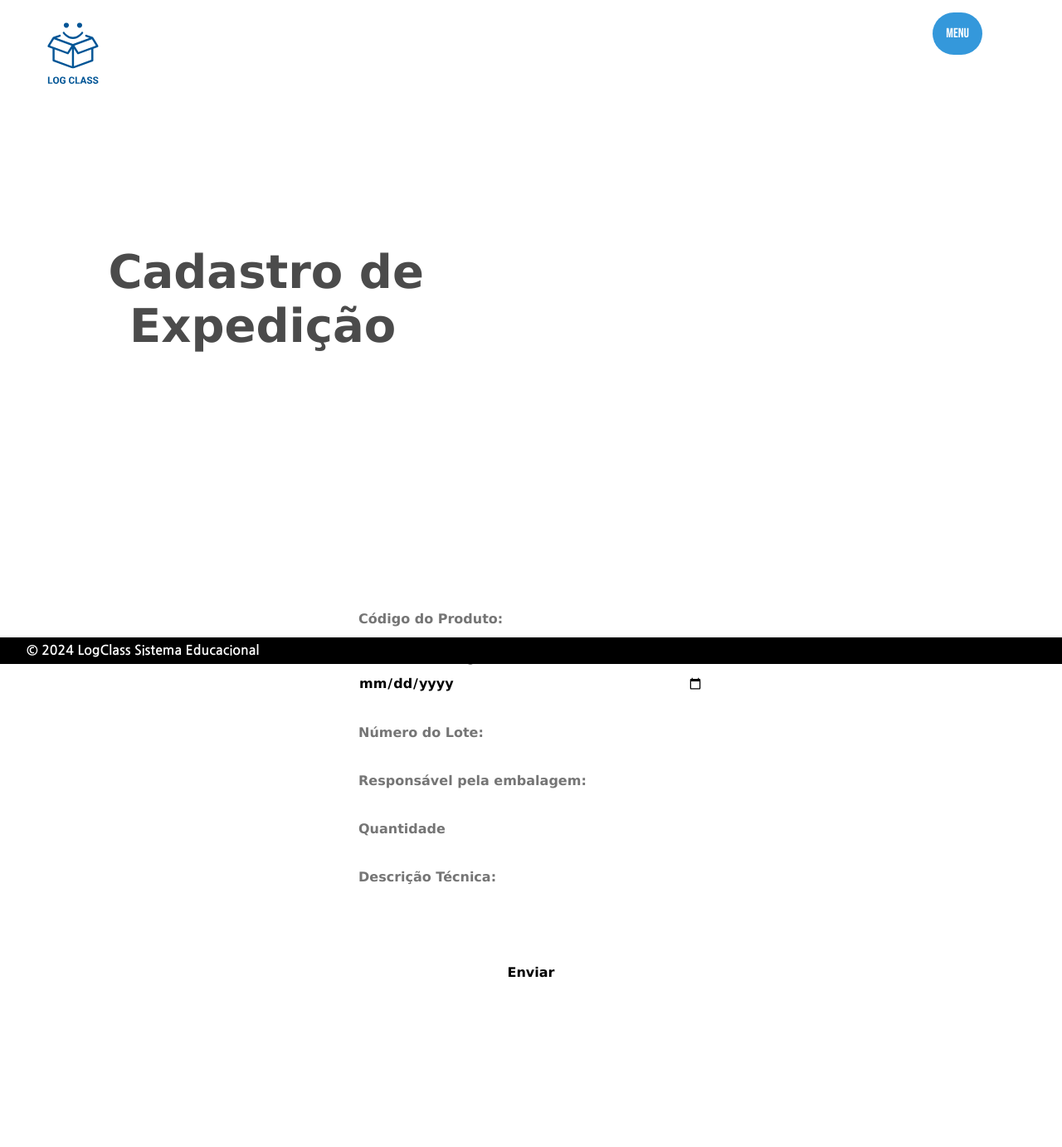
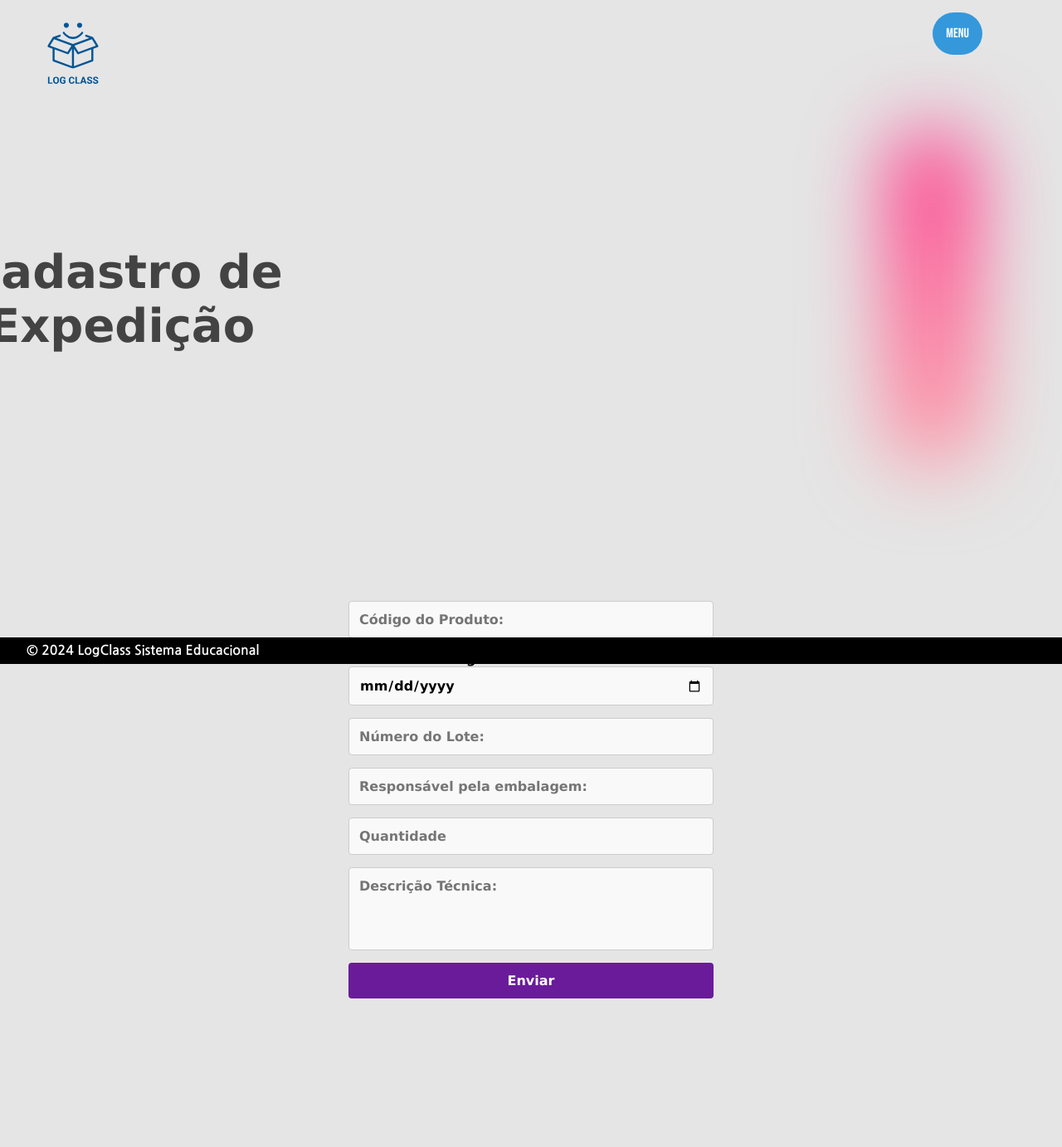
Before and after one commit to jhenifferandrade4325/LogClass, a Flask app: page /expedicao in a window 1280 px wide; the page is wider, and only the part inside the window is pictured. Shown: that part at 83% size. Before the commit the page ends 1178 px from the top of that part, so only its background shows below. Run offline with Flask 3, Linux system fonts and the light colour scheme.

Commit message:
Atualizações das variáveis

```diff
--- a/static/styles/expedicao.css
+++ b/static/styles/expedicao.css
@@ -0,0 +1,131 @@
+@import url('https://fonts.googleapis.com/css2?family=Poppins:wght@200;300;400;500;600&display=swap');
+
+
+
+body{
+    background-color: var(--cor-fundo-pg-funcoes);
+}
+
+.geral-cadastramento{
+    display: flex;
+    align-items: center;
+    justify-content: center;
+    flex-direction: column;
+}
+
+.container-cadastramento{
+    margin-top: 10rem;
+    display: flex;
+    align-items: center;
+    text-align: center;
+    justify-content: space-around;
+    gap: 45rem;
+}
+
+.cadastramento-titulo span{
+    font-size: 3.5rem;
+    color: #000000;
+    margin-left: 0.5rem;
+    opacity: 0.7;
+}
+
+.container-img {
+    width: 12rem;
+    height: 25rem;
+    background: linear-gradient(to bottom , #ff2c84, #ff99a5);
+    filter: blur(3rem);
+    margin-right: 10rem;
+    border-radius: 2.5rem;
+  }
+
+
+.formulario{
+    margin: 9rem 38rem;
+}
+
+.form_container {
+    display: flex;
+    flex-direction: column;
+    align-items: center;
+    justify-content: center;
+    width: 30rem;
+    padding: 20px;
+    border-radius: 8px;
+
+}
+
+.input-field, .textarea-field, .select-menu, .submit-btn {
+    width: 100%;
+    margin-bottom: 15px;
+    padding: 12px;
+    font-size: 16px;
+    border: 1px solid var(--cor-bordas);
+    border-radius: 4px;
+    background-color: var(--cor-fundo-formularios);
+}
+
+.textarea-field {
+    height: 100px;
+    resize: none;
+}
+
+.select-menu {
+    position: relative;
+}
+
+.select-btn {
+    display: flex;
+    justify-content: space-between;
+    align-items: center;
+    cursor: pointer;
+}
+
+.select-btn i {
+    font-size: 20px;
+    transition: 0.3s;
+}
+
+.select-menu.active .select-btn i {
+    transform: rotate(-180deg);
+}
+
+.options {
+    position: absolute;
+    top: 100%;
+    left: 0;
+    width: 100%;
+    padding: 0;
+    list-style: none;
+    background-color: var(--cor-fundo-options);
+    border: 1px solid var(--cor-bordas);
+    border-radius: 4px;
+    max-height: 150px;
+    overflow-y: auto;
+    display: none;
+}
+
+.select-menu.active .options {
+    display: block;
+    z-index: 10;
+}
+
+.option {
+    padding: 10px;
+    cursor: pointer;
+}
+
+.option:hover {
+    background-color: var(--cor-hover-options);
+}
+
+.submit-btn {
+    background-color: var(--cor-btn-enviar);
+    color: var(--cor-fundo-options);
+    border: none;
+    cursor: pointer;
+    transition: background-color 0.3s;
+}
+
+.submit-btn:hover {
+    background-color: var(--cor-hover-btn-enviar);
+}
--- a/static/styles/variaveis.css
+++ b/static/styles/variaveis.css
@@ -5,10 +5,10 @@
 
 
     /* Cores da página inicial */
-    --cor-pagina-inicial:linear-gradient(#f4f4f4, #f4f4f4, #004aad, #000000);
+    --cor-pagina-inicial:rgba(255,255,255,1);
     --cor-titulo1-pgInicial:#6a00c2;
     --cor-titulo2-pgInicial:#0071c2;
-    --cor-icone-pgInicial:linear-gradient(to bottom right, #a77aff, #65a3ff);
+
     --cor-servicos-hover: rgba(83, 103, 156, 0.292);
     --cor-card-mensagem:#87b7ff;
 
--- a/templates/estoque.html
+++ b/templates/estoque.html
@@ -1,7 +1,7 @@
 <!-- EXTENDENDO O CSS DA PAGINA PRINCIPAL (LAYOUT) -->
 {% block css %}
 <link rel="stylesheet" href="/static/styles/estoque.css">
-<link rel="stylesheet" href="/static/styles/media/picking-media.css">
+<link rel="stylesheet" href="/static/styles/variaveis.css">
 
 {% endblock %}
 
--- a/templates/expedicao.html
+++ b/templates/expedicao.html
@@ -1,7 +1,8 @@
 <!-- EXTENDENDO O CSS DA PAGINA PRINCIPAL (LAYOUT) -->
 {% block css %}
-<link rel="stylesheet" href="/static/styles/cadastramento.css">
-<link rel="stylesheet" href="/static/styles/media/cadastramento-media.css">
+<link rel="stylesheet" href="/static/styles/expedicao.css">
+<link rel="stylesheet" href="/static/styles/variaveis.css">
+
 {% endblock %}
 
 {% extends "layout.html" %}
--- a/templates/pop.html
+++ b/templates/pop.html
@@ -1,7 +1,7 @@
 <!-- EXTENDENDO O CSS DA PAGINA PRINCIPAL (LAYOUT) -->
 {% block css %}
 <link rel="stylesheet" href="/static/styles/pop.css">
-<link rel="stylesheet" href="/static/styles/media/cadastramento-media.css">
+<link rel="stylesheet" href="/static/styles/variaveis.css">
 {% endblock %}
 
 {% extends "layout.html" %}
```
Also changed, not shown: static/styles/pagina-inicial.css (+6 -3 lines).
